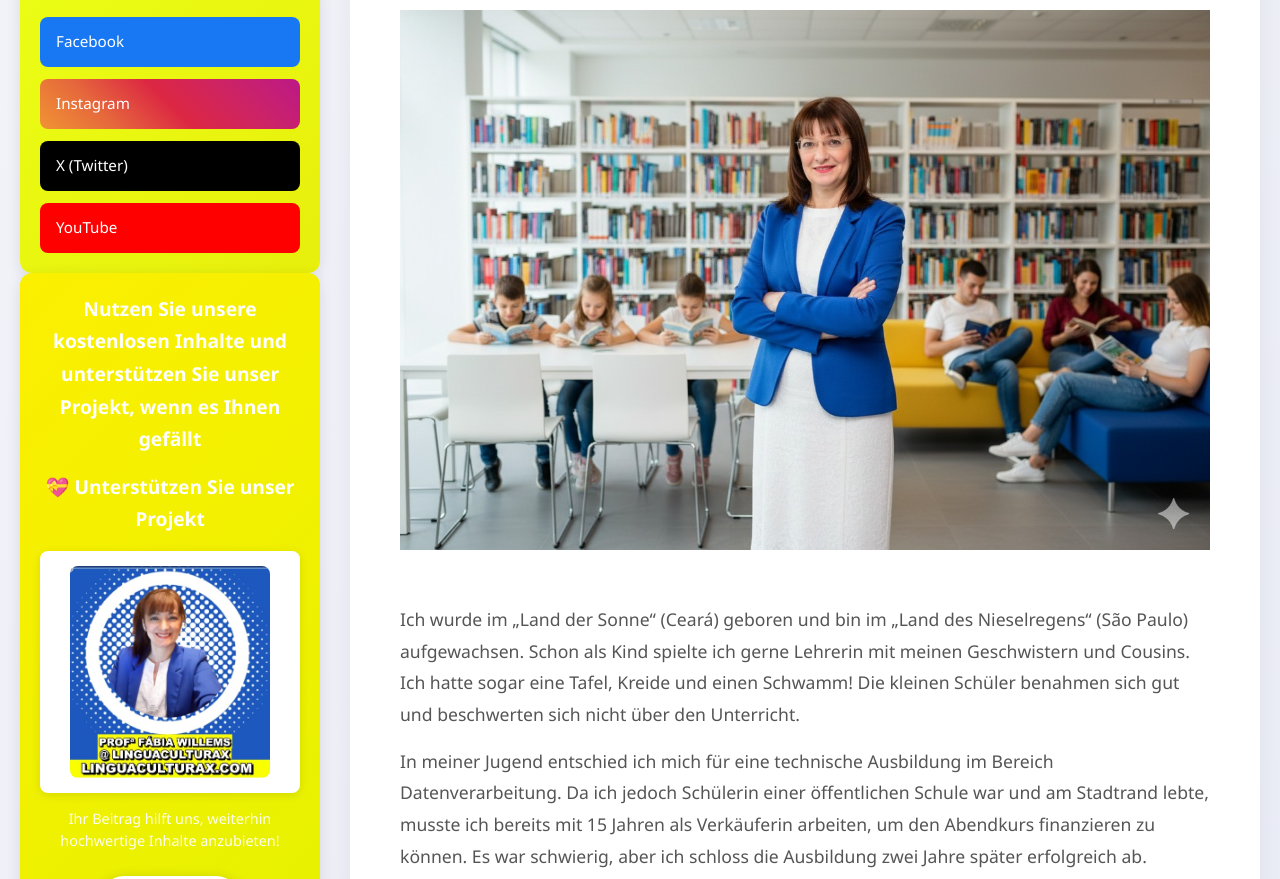
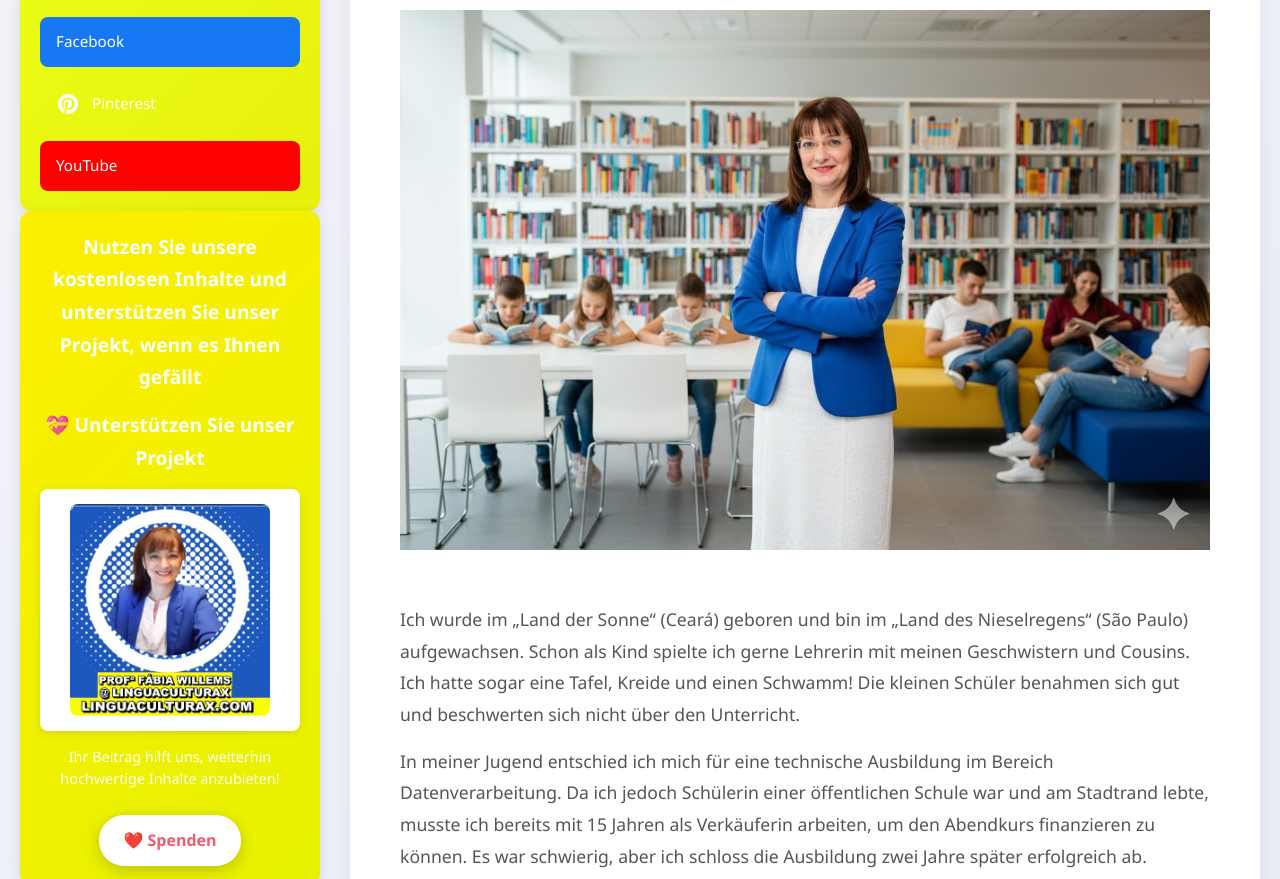
Before and after one commit to DarioTertius/LinguaCulturaX, a plain HTML site: page perfil/perfilemde.html in a window 1280 px wide. Shown: the part 836-1715 px from the top of the page. Drawn offline with Linux system fonts and the light colour scheme.

Commit message:
botão pinterest

```diff
--- a/perfil/perfilemde.html
+++ b/perfil/perfilemde.html
@@ -116,19 +116,22 @@
               </a>
 
               <a
-                href="https://instagram.com/suapagina"
+                href="https://www.pinterest.com/linguaculturax/"
                 target="_blank"
-                class="social-btn instagram"
+                class="social-btn pinterest"
               >
-                Instagram
-              </a>
-
-              <a
-                href="https://twitter.com/suapagina"
-                target="_blank"
-                class="social-btn twitter"
-              >
-                X (Twitter)
+                <svg
+                  width="24"
+                  height="24"
+                  viewBox="0 0 24 24"
+                  fill="currentColor"
+                  xmlns="http://www.w3.org/2000/svg"
+                >
+                  <path
+                    d="M12 2C6.477 2 2 6.477 2 12c0 4.237 2.64 7.853 6.366 9.313-.088-.79-.167-2.005.035-2.867.183-.785 1.176-4.996 1.176-4.996s-.3-.6-.3-1.486c0-1.392.807-2.432 1.812-2.432.855 0 1.268.642 1.268 1.41 0 .86-.548 2.145-.83 3.335-.236.996.5 1.808 1.48 1.808 1.776 0 3.14-1.872 3.14-4.574 0-2.39-1.718-4.062-4.17-4.062-2.84 0-4.508 2.13-4.508 4.33 0 .858.33 1.778.743 2.278a.3.3 0 0 1 .07.287c-.077.315-.25.995-.283 1.135-.044.184-.145.224-.335.135-1.252-.582-2.034-2.41-2.034-3.876 0-3.156 2.293-6.054 6.61-6.054 3.47 0 6.166 2.472 6.166 5.78 0 3.447-2.17 6.22-5.183 6.22-1.012 0-1.964-.525-2.288-1.145l-.622 2.37c-.225.868-.834 1.958-1.243 2.624.938.29 1.93.447 2.964.447 5.523 0 10-4.477 10-10S17.523 2 12 2z"
+                  />
+                </svg>
+                Pinterest
               </a>
 
               <a
```
Also changed, not shown: perfil/perfil.html (+6 -5 lines).
